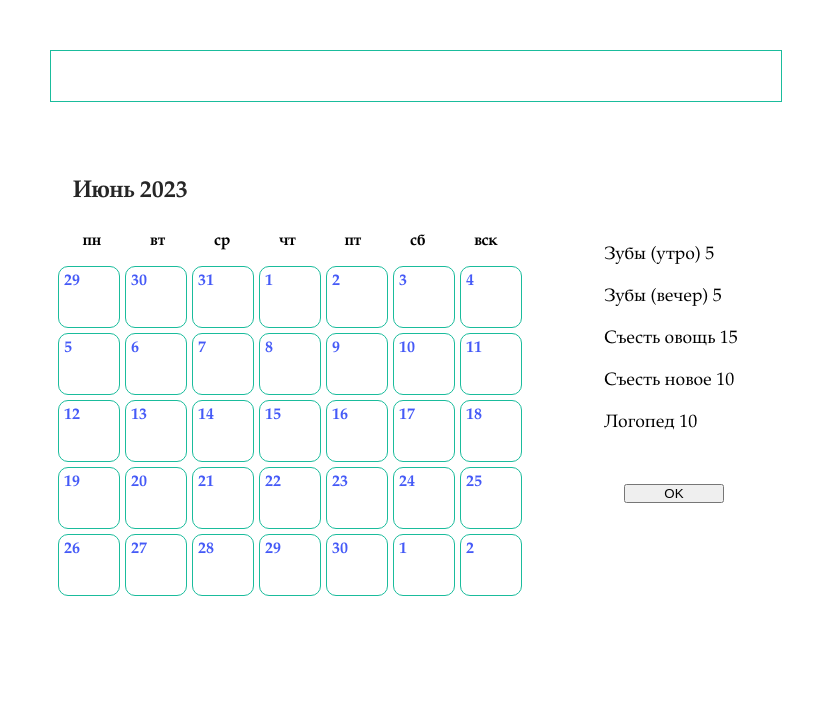
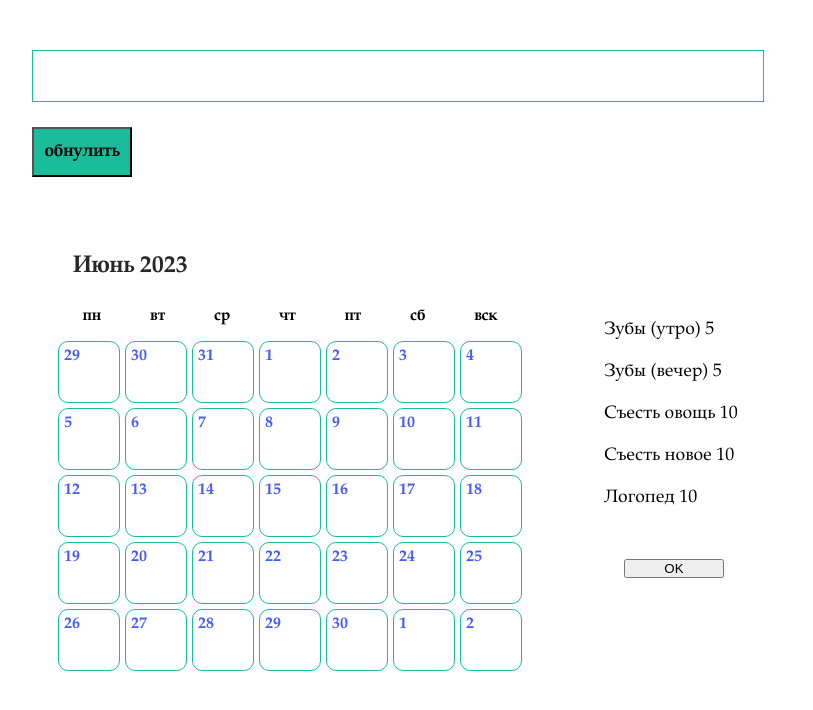
Before and after one commit to irinagrl/miaminko, a website: page index.html in a window 1280 px wide. Shown: the whole page, without its empty margins (224-1037 px from the left). Drawn offline with Linux system fonts and the light colour scheme.

Commit message:
set a reset button

```diff
--- a/index.html
+++ b/index.html
@@ -11,9 +11,12 @@
 
 <body>
     <header class="header">
-        <h3 class="header__title_saved"></h3>
-        <h3 class="header__title_toSave"></h3>
-        <div class="progress__bar"></div>
+        <div class="bar">
+            <h3 class="header__title_saved"></h3>
+            <h3 class="header__title_toSave"></h3>
+            <div class="progress__bar"></div>
+        </div>
+        <div><button class="btn__reset">обнулить</button></div>
     </header>
 
     <main class="main">
--- a/js/bar.js
+++ b/js/bar.js
@@ -20,3 +20,16 @@ function updateHeaderTitle() { //header title = amount to save - amount saved
     headerTitleSaved.textContent = 0 + width;
     return;
 }
+
+function resetBarData() {
+    let barData = JSON.parse(localStorage.getItem('width'));
+
+    if (barData !== 0) {
+        localStorage.clear();
+        updateHeaderTitle();
+        document.querySelector('.progress__bar').style.backgroundColor = '#fff';
+
+    }
+}
+
+document.querySelector('.btn__reset').addEventListener('click', resetBarData);
--- a/js/variables.js
+++ b/js/variables.js
@@ -31,8 +31,8 @@ const todoItems = [{
     value: 5,
 },
 {
-        name: "Съесть овощь 15",
-        value: 15,
+    name: "Съесть овощь 10",
+    value: 10,
 },
 {
     name: "Съесть новое 10",
--- a/styles.css
+++ b/styles.css
@@ -15,9 +15,22 @@ body {
     margin-bottom: 50px;
     margin-left: auto;
     margin-right: auto;
-    width: 95%;
+}
+
+.btn__reset {
+    background-color: #1abc9c;
+    width: 100px;
+    height: 50px;
+    margin-top: 25px;
+    font-family: "Garamond", Garamond, serif;
+    font-size: 18px;
+    font-weight: 700;
+}
+
+.bar {
     border: 1px solid #1abc9c;
     height: 50px;
+    width: 95%;
     position: relative;
 }
 
@@ -36,10 +49,6 @@ body {
 .progress__bar {
     height: 100%;
 }
-
-/* .class__test {
-    color: #000;
-} */
 
 .main {
     display: flex;
```
Also changed, not shown: package.json (added, +12 -0 lines), 1 other file. Lines whose indentation alone changed are shown as unchanged.
